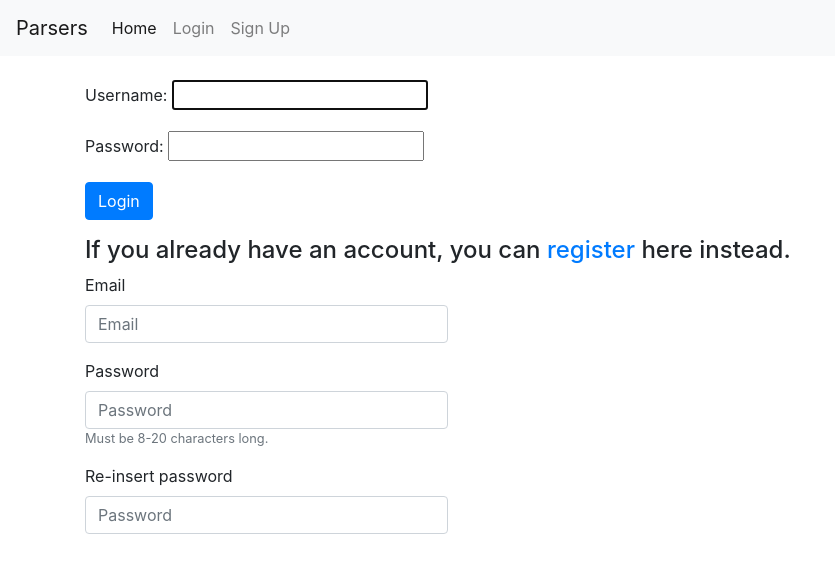
After one commit to heavenblade/parser_site, a Django app: page /login/ in a window 1280 px wide. The commit adds this page. Shown: the top 573 px of the page, without its empty margins (0-835 px from the left). Run offline with Django 3.2, Linux system fonts and the light colour scheme; some libraries are stand-ins or nearby versions.

Commit message:
Implemented login and logout functions, added templates for login and logout, need to fix homepage extends

```diff
--- /dev/null
+++ b/main/static/css/style.css
@@ -0,0 +1,20 @@
+/* Classes styles */
+
+.card-link {
+    float: right;
+}
+
+.toast {
+    float: right;
+    border: 1px solid black;
+}
+
+/* Single elements styles */
+
+#login_button {
+    float: right;
+}
+
+#sign_up_button {
+    float: right;
+}
--- a/main/templates/main/content.html
+++ /dev/null
@@ -1,5 +0,0 @@
-<!-- {% extends "main/home.html" %}
-
-{% block content %}
-
-{% endblock %} -->
--- a/main/templates/main/home.html
+++ b/main/templates/main/home.html
@@ -6,7 +6,7 @@
 
     <!-- Bootstrap CSS -->
     <link rel="stylesheet" href="https://stackpath.bootstrapcdn.com/bootstrap/4.1.3/css/bootstrap.min.css" integrity="sha384-MCw98/SFnGE8fJT3GXwEOngsV7Zt27NXFoaoApmYm81iuXoPkFOJwJ8ERdknLPMO" crossorigin="anonymous">
-    <link rel="stylesheet" type="text/css" href="{% static "parser_site/css/style.css" %}">
+    <link rel="stylesheet" type="text/css" href="{% static 'css/style.css' %}">
 
     <!-- JavaScript imports -->
     <script src="https://code.jquery.com/jquery-3.3.1.slim.min.js" integrity="sha384-q8i/X+965DzO0rT7abK41JStQIAqVgRVzpbzo5smXKp4YfRvH+8abtTE1Pi6jizo" crossorigin="anonymous"></script>
@@ -19,75 +19,14 @@
 </head>
 
 <body>
-    <nav class="navbar navbar-expand-lg navbar-light bg-light">
-        <a class="navbar-brand" href="#">Navbar</a>
-        <button class="navbar-toggler" type="button" data-toggle="collapse" data-target="#navbarNav" aria-controls="navbarNav" aria-expanded="false" aria-label="Toggle navigation">
-            <span class="navbar-toggler-icon"></span>
-        </button>
-        <div class="collapse navbar-collapse" id="navbarNav">
-            <ul class="navbar-nav">
-                <li class="nav-item active">
-                    <a class="nav-link" href="#">Home <span class="sr-only">(current)</span></a>
-                </li>
-                <li class="nav-item">
-                    <a class="nav-link" href="#">Features</a>
-                </li>
-                <li class="nav-item">
-                    <a class="nav-link" href="#">Pricing</a>
-                </li>
-            </ul>
-        </div>
-    </nav>
 
-    <h3>List of available bottom-up parsers:</h3>
+    {% include "main/includes/navbar.html" %}
+    {% include "main/includes/messages.html" %}
 
-    <div class="content container">
-        <div class="row">
-            <div class="card" style="width: 18rem;">
-                <div class="card-body">
-                    <h5 class="card-title">LR(0) Parser</h5>
-                    <p class="card-text">Some quick example text to build on the card title and make up the bulk of the card's content.</p>
-                    <a href="#" class="card-link">Card link</a>
-                </div>
-            </div>
-            <div class="card" style="width: 18rem;">
-                <div class="card-body">
-                    <h5 class="card-title">SLR(0) Parser</h5>
-                    <p class="card-text">Some quick example text to build on the card title and make up the bulk of the card's content.</p>
-                    <a href="#" class="card-link">Card link</a>
-                </div>
-            </div>
-        </div>
-        <div class="row">
-            <div class="card" style="width: 18rem;">
-                <div class="card-body">
-                    <h5 class="card-title">LR(1) Parser</h5>
-                    <p class="card-text">Some quick example text to build on the card title and make up the bulk of the card's content.</p>
-                    <a href="#" class="card-link">Card link</a>
-                </div>
-            </div>
-            <div class="card" style="width: 18rem;">
-                <div class="card-body">
-                    <h5 class="card-title">LALR(1) Parser</h5>
-                    <p class="card-text">Some quick example text to build on the card title and make up the bulk of the card's content.</p>
-                    <a href="#" class="card-link">Card link</a>
-                </div>
-            </div>
-        </div>
-    </div>
-
-    <h3>List of available top-down parsers:</h3>
-
-    <div class="content container">
-        <div class="row">
-            <div class="card" style="width: 18rem;">
-                <div class="card-body">
-                    <h5 class="card-title">LL(1) Parser</h5>
-                    <p class="card-text">Some quick example text to build on the card title and make up the bulk of the card's content.</p>
-                    <a href="#" class="card-link">Card link</a>
-                </div>
-            </div>
-        </div>
+    <div class="container">
+        <br>
+        {% block content %}
+        {% endblock %}
     </div>
 
 </body>
--- /dev/null
+++ b/main/templates/main/includes/messages.html
@@ -0,0 +1,15 @@
+{% if messages %}
+    {% for message in messages %}
+        <div role="alert" aria-live="assertive" aria-atomic="true" class="toast" data-autohide="true">
+            <div class="toast-header">
+                <strong class="mr-auto">Login message</strong>
+                <button type="button" class="ml-2 mb-1 close" data-dismiss="toast" aria-label="Close">
+                    <span aria-hidden="true">&times;</span>
+                </button>
+            </div>
+            <div class="toast-body">
+                <h6>{{ message }}!</h6>
+            </div>
+        </div>
+    {% endfor %}
+{% endif %}
--- /dev/null
+++ b/main/templates/main/includes/navbar.html
@@ -0,0 +1,28 @@
+<nav class="navbar navbar-expand-lg navbar-light bg-light">
+    <a class="navbar-brand" href="#">Parsers</a>
+    <button class="navbar-toggler" type="button" data-toggle="collapse" data-target="#navbarNav" aria-controls="navbarNav" aria-expanded="false" aria-label="Toggle navigation">
+        <span class="navbar-toggler-icon"></span>
+    </button>
+    <div class="collapse navbar-collapse" id="navbarNav">
+        <ul class="navbar-nav">
+            <li class="nav-item active">
+                <a class="nav-link" href="/">Home<span class="sr-only">(current)</span></a>
+            </li>
+            {% if user.is_authenticated %}
+                <li class="nav-item" id="login_button">
+                    <a class="nav-link" href="/user">{{user.username}}</a>
+                </li>
+                <li class="nav-item" id="sign_up_button">
+                    <a class="nav-link" href="/logout">Logout</a>
+                </li>
+            {% else %}
+                <li class="nav-item" id="login_button">
+                    <a class="nav-link" href="/login">Login</a>
+                </li>
+                <li class="nav-item" id="sign_up_button">
+                    <a class="nav-link" href="/register">Sign Up</a>
+                </li>
+            {% endif %}
+        </ul>
+    </div>
+</nav>
--- /dev/null
+++ b/main/templates/main/login.html
@@ -0,0 +1,40 @@
+{% extends "main/home.html" %}
+
+{% block content %}
+    <form method ="POST">
+        {% csrf_token %}
+        {{form.as_p}}
+        <button type="submit" class="btn btn-primary">Login</button>
+    </form>
+
+    <h4>If you already have an account, you can <a href="/register">register</a> here instead.</h4>
+
+    <div>
+        <form>
+            <div class="form-row">
+                <div class="form-group col-md-4">
+                    <label for="inputEmail4">Email</label>
+                    <input type="email" class="form-control" id="inputEmail4" placeholder="Email">
+                </div>
+            </div>
+            <div class="form-row">
+                <div class="form-group col-md-4">
+                    <label for="inputPassword4">Password</label>
+                    <input type="password" class="form-control" id="inputPassword4" placeholder="Password">
+                    <small id="passwordHelpInline" class="text-muted">Must be 8-20 characters long.</small>
+                </div>
+            </div>
+            <div class="form-row">
+                <div class="form-group col-md-4">
+                    <label for="inputPassword4">Re-insert password</label>
+                    <input type="password" class="form-control" id="inputPassword4" placeholder="Password">
+                </div>
+            </div>
+            <div class="form-group">
+                <div class="form-check">
+
+                </div>
+            </div>
+        </form>
+    </div>
+{% endblock %}
--- a/main/urls.py
+++ b/main/urls.py
@@ -6,4 +6,7 @@ app_name = 'main'
 
 urlpatterns = [
     path("", views.homepage, name = "homepage"),
+    path("register", views.register, name = "register"),
+    path("logout/", views.logout_request, name = "logout"),
+    path("login/", views.login_request, name = "login"),
 ]
--- a/main/views.py
+++ b/main/views.py
@@ -1,8 +1,46 @@
-from django.shortcuts import render
+from django.shortcuts import render, redirect
 from django.http import HttpResponse
 from .models import Grammar
+from django.contrib.auth.forms import UserCreationForm, AuthenticationForm
+from django.contrib.auth import login, logout, authenticate
+from django.contrib import messages
 
-# Create your views here.
+# Views
+def homepage(request):
+    return(render(request = request, template_name = "main/home.html"))
 
-def homepage(request):
-    return(render(request = request, template_name = "main/home.html", context = {"grammars": Grammar.objects.all}))
+def register(request):
+    if (request.method == "POST"):
+        form = UserCreationForm(data = request.POST)
+        if (form.is_valid()):
+            user = form.save()
+            username = form.cleaned_data.get('username')
+            messages.success(request, f"Welcome {username}")
+            login(request, user)
+            return(redirect("main:homepage"))
+        else:
+            for msg in form.error_messages:
+                messages.error(request, f"{msg}:{form.error_messages[msg]}")
+    form = UserCreationForm
+    return(render(request = request, template_name = "main/register.html", context = {"form": form}))
+
+def logout_request(request):
+    logout(request)
+    messages.info(request, "Logged out successfully")
+    return(redirect("main:homepage"))
+
+def login_request(request):
+    if (request.method == "POST"):
+        form = AuthenticationForm(request, data = request.POST)
+        if (form.is_valid()):
+            usr = form.cleaned_data.get('username')
+            pwd = form.cleaned_data.get('password')
+            user = authenticate(username = usr, password = pwd)
+            if (user is not None):
+                login(request, user)
+                messages.success(request, f"You are now logged in as {usr}")
+                return(redirect("main:homepage"))
+            else:
+                messages.error(request, f"Invalid username or password")
+    form = AuthenticationForm()
+    return(render(request = request, template_name = "main/login.html", context = {"form": form}))
--- a/parser_site/static/parser_site/css/style.css
+++ /dev/null
@@ -1,3 +0,0 @@
-.card-link {
-    float: right;
-}
```
Also changed, not shown: main/templates/main/parsers_home.html (added, +54 -0 lines), main/templates/main/register.html (added, +42 -0 lines), db.sqlite3.
